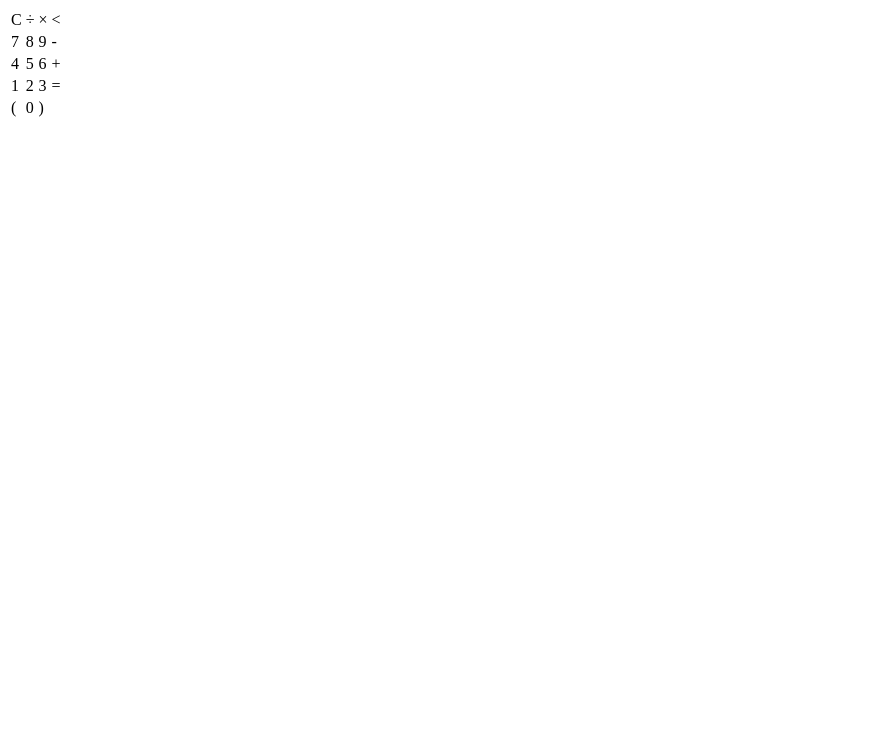
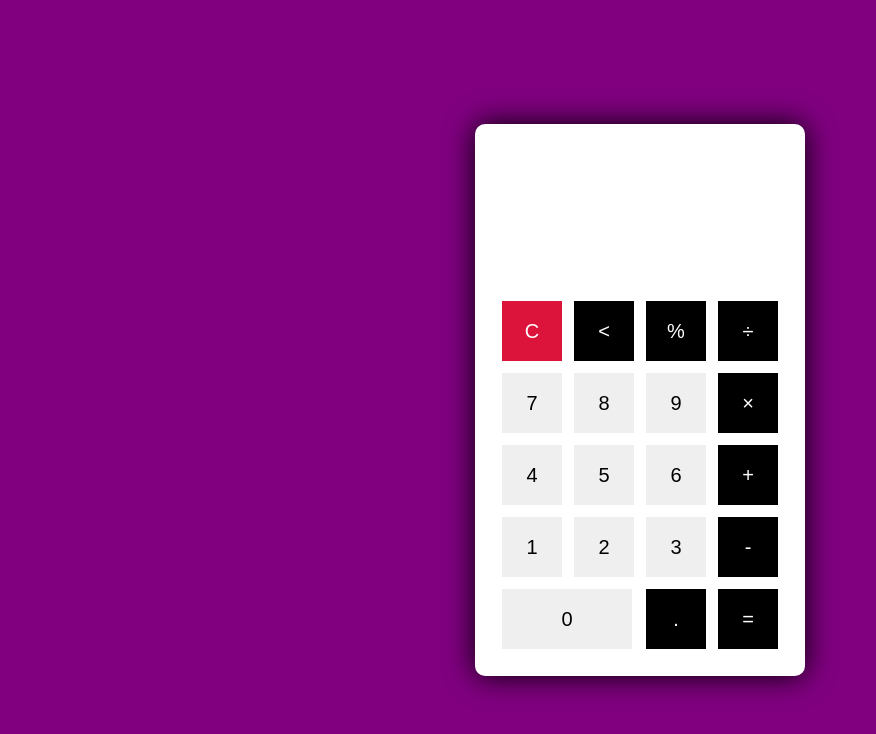
Before and after one commit to UnusualTitan711x/Web-Calculator, a plain HTML site: page index.html in a window 1280 px wide. Shown: the whole page, without its empty margins (0-876 px from the left). Drawn offline with Linux system fonts and the light colour scheme.

Commit message:
calculator functionality implementation

```diff
--- a/index.html
+++ b/index.html
@@ -12,42 +12,44 @@
 
         <div class="calculator">
 
-            <div class="display-screen"></div>
+            <div class="display-screen">
+                <div id="display"></div>
+            </div>
 
             <div class="buttons">
                 <table>
                     <tr>
-                        <td>C</td>
-                        <td>&divide;</td>
-                        <td>&times;</td>
-                        <td><</td>
+                        <td><button class="btn-operator" id="clear">C</button></td>
+                        <td><button class="btn-operator" id="backspace"><</button></td>
+                        <td><button class="btn-operator" id="%">%</button></td>
+                        <td><button class="btn-operator" id="/">&divide;</button></td>
                     </tr>
 
                     <tr>
-                        <td>7</td>
-                        <td>8</td>
-                        <td>9</td>
-                        <td>-</td>
+                        <td><button class="btn-number" id="7">7</button></td>
+                        <td><button class="btn-number" id="8">8</button></td>
+                        <td><button class="btn-number" id="9">9</button></td>
+                        <td><button class="btn-operator" id="*">&times;</button></td>
                     </tr>
 
                     <tr>
-                        <td>4</td>
-                        <td>5</td>
-                        <td>6</td>
-                        <td>+</td>
+                        <td><button class="btn-number" id="4">4</button></td>
+                        <td><button class="btn-number" id="5">5</button></td>
+                        <td><button class="btn-number" id="6">6</button></td>
+                        <td><button class="btn-operator" id="+">+</button></td>
                     </tr>
 
                     <tr>
-                        <td>1</td>
-                        <td>2</td>
-                        <td>3</td>
-                        <td>=</td>
+                        <td><button class="btn-number" id="1">1</button></td>
+                        <td><button class="btn-number" id="2">2</button></td>
+                        <td><button class="btn-number" id="3">3</button></td>
+                        <td><button class="btn-operator" id="-">-</button></td>
                     </tr>
 
                     <tr>
-                        <td>(</td>
-                        <td>0</td>
-                        <td>)</td>
+                        <td colspan="2" id="zero"><button class="btn-number" id="0">0</button></td>
+                        <td><button class="btn-operator" id=".">.</button></td>
+                        <td><button class="btn-operator" id="equal">=</button></td>
                     </tr>
                 </table>
             </div>
--- a/script.js
+++ b/script.js
@@ -0,0 +1,24 @@
+const display = document.querySelector('#display')
+const buttons = document.querySelectorAll('button')
+
+buttons.forEach((item)=>{
+    item.onclick = ()=>{
+
+        if (item.id == 'clear'){
+            display.innerText = ''
+        }
+        else if (item.id == 'backspace'){
+            let string = display.innerText.toString()
+            display.innerText = string.substr(0, string.length-1)
+        }
+        else if (display.innerText != '' && item.id == 'equal'){
+            display.innerText = eval(display.innerText)
+        }
+        else if (display.innerText == '' && item.id == 'equal'){
+            display.innerText == ''
+        }
+        else{
+            display.innerText += item.id
+        }
+    }
+})
--- a/style.css
+++ b/style.css
@@ -0,0 +1,62 @@
+@import url('https://fonts.googleapis.com/css2?family=Roboto+Slab:wght@100..900&display=swap');
+
+*{
+    padding: 0;
+    margin: 0;
+    box-sizing: border-box;
+    font-family: 'Roboto+Slab', sans-serif;
+    font-size: 20px;
+}
+
+body{
+    background-color: purple;
+}
+
+.container{
+    width: 100vw;
+    height: 100vh;
+    display: grid;
+    place-items: center;
+}
+
+.calculator{
+    height: auto;
+    width: auto;
+    padding: 20px;
+    background-color: white;
+    border-radius: 10px;
+    box-shadow: 0 0 30px black;
+}
+
+#display{
+    height: 150px;
+    width: auto;
+    display: flex;
+    align-items: flex-end;
+    justify-content: flex-end;
+    font-size: 35px;
+    word-wrap: break-word;
+}
+
+button{
+    width: 60px;
+    height: 60px;
+    margin: 5px;
+    border: 0;
+    cursor: pointer;
+}
+
+.calculator button#clear{
+    background-color: crimson;
+    color: white;
+}
+
+#zero button{
+    width: 130px;
+}
+
+
+.calculator button.btn-operator{
+    background-color: black;
+    color: white;
+}
```
